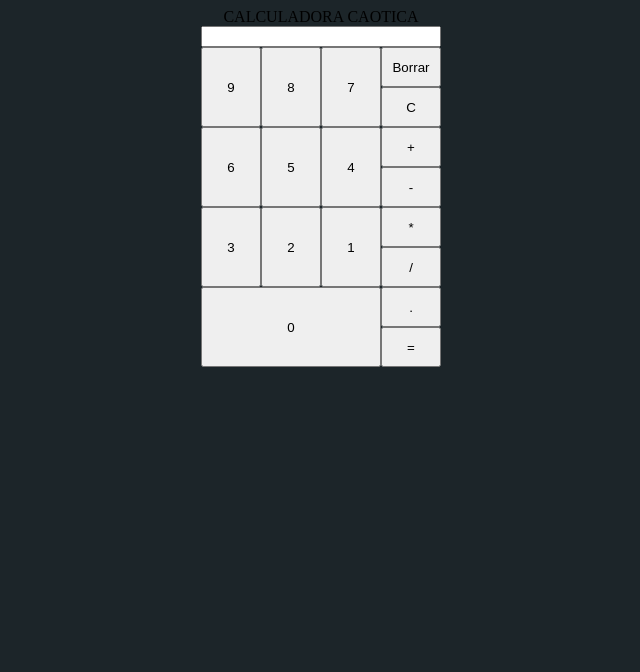
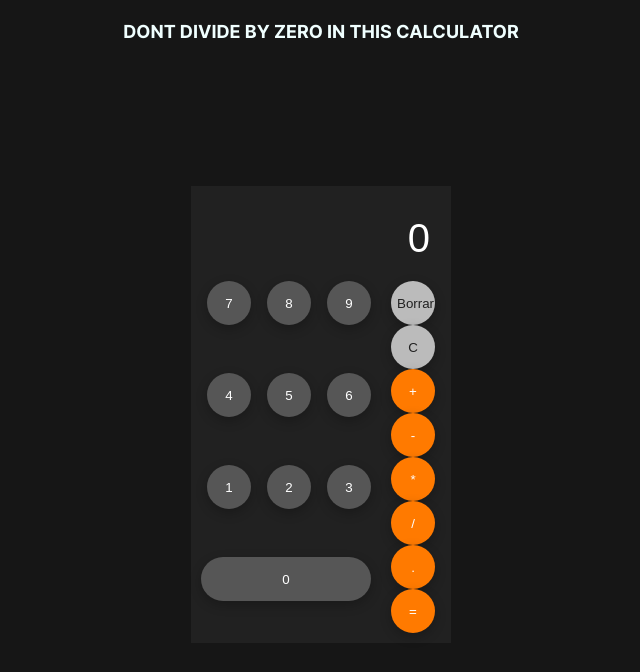
Before and after one commit to Juancho2706/CalculadoraOP, a plain HTML site: page index.html in a window 1280 px wide. Shown: the whole page, without its empty margins (319-959 px from the left). Drawn offline with Linux system fonts and the light colour scheme.

Commit message:
Version 1.5 con algo de CSS

```diff
--- a/codigolindo.js
+++ b/codigolindo.js
@@ -5,6 +5,7 @@ marcobotones.classList.add('marcobotones');
 $calculadorabuttons.append(marcobotones);
 let sepresiono1eravez = false,
     operadoranterior = '';
+$elinput.value = '0';
 
 for (let index = 9; index >= 0; index--) {      //FOR TO MAKE NUMBER BUTTONS
     const botonescalculadora = document.createElement('button');
@@ -63,6 +64,9 @@ for (let index = 0; index < 8; index++) {       //FOR TO MAKE THE OPERANTS BUTTO
     botonesoperantes.textContent = operantes[index].operador;
     botonesoperantes.classList = operantes[index].clase;
     botonesoperantes.classList.add('botones');
+    if(index < 2){
+        botonesoperantes.classList.add('botonborrar');
+}
     if(index >= 2){
             botonesoperantes.classList.add('botonoperador');
     }
@@ -83,6 +87,7 @@ function verificar(prendeapaga){                //CHECK IF THERE IS ALREADY A '.
 function nuevaigual(valorinput){                //MAKES A NEW FUNCTION WITH THE INPUT VALUE AND RETURNS THE EQUATION
     let stringfuncion = String('return ' + valorinput);
     let nuevaigual = new Function(stringfuncion);
+
     if(Number.isInteger(nuevaigual())){
         return nuevaigual();
     }else{
@@ -98,13 +103,17 @@ function elevento(index){                       //MAIN FUNCTION, this takes the
             }else{
                 verificar(false);
             }
+            if($elinput.value == ''){
+                $elinput.value = '0';
+                verificar(false);
+            }
             break;
         case 'C':
             verificar(false);
             todoslosoperadores[4].disabled = false;
             return $elinput.value = '0';
         default:
-            if(sepresiono1eravez){
+            if(sepresiono1eravez == true){
                      sepresiono1eravez = false;
                      verificar(false);
                      return $elinput.value = nuevaigual($elinput.value).toString();
@@ -114,15 +123,17 @@ function elevento(index){                       //MAIN FUNCTION, this takes the
             case '-':
             case '*':
             case '/':
-                sepresiono1eravez = true;
+                entrecero($elinput.value);
+                // sepresiono1eravez = true;
                 verificar(true);
-                $elinput.textContent = nuevaigual($elinput.value) + operantes[index].operador;
+                // $elinput.textContent = nuevaigual($elinput.value) + operantes[index].operador;
                 return $elinput.value = nuevaigual($elinput.value) + operantes[index].operador;
             case '=':
                 verificar(false);
                 if($elinput.value.indexOf('.') !== -1){
                     todoslosoperadores[4].disabled = true;
                 }
+                entrecero($elinput.value);
                 return $elinput.value = nuevaigual($elinput.value);
             case '.':
                 verificar(true);
@@ -131,6 +142,14 @@ function elevento(index){                       //MAIN FUNCTION, this takes the
     }
 }
 document.addEventListener('keydown', function(e){ //TO ADD KEY SUPPORT FOR THE OPERANTS
+    if((todoslosoperadores[4].disabled) == true){
+        let key = e.key;
+        console.log(key);
+        return teclaslocas(key);
+    }
+    if($elinput.value.indexOf(operantes.operador) !== -1){
+        todoslosoperadores[4].disabled = true;
+    }
         let key = e.key;
         console.log(key);
         teclaslocas(key);
@@ -153,4 +172,12 @@ document.addEventListener('keydown', function(e){ //TO ADD KEY SUPPORT FOR THE O
                 case 'Enter':
                     return elevento(6);
             }
+
 })
+function entrecero (valor){                     //CANT DIVIDE TO 0
+    if(valor.includes('/0')){
+        alert('Told ya');
+        $elinput.value = "0";
+        return window.location.href = 'https://www.youtube.com/watch?v=dQw4w9WgXcQ';
+    }
+}
--- a/index.html
+++ b/index.html
@@ -8,7 +8,7 @@
     <link rel="stylesheet" href="style.css">
 </head>
 <body>
-    <header>CALCULADORA CAOTICA</header>
+    <h1 style="color: azure; font-size: large;">DONT DIVIDE BY ZERO IN THIS CALCULATOR</h1>
     <div class="calculadora-body">
         <input class="untext" type="text" readonly>
         <div class="botonescalculadora">
--- a/style.css
+++ b/style.css
@@ -1,12 +1,19 @@
 body{
-    background-color:rgb(28, 37, 41);
+    background-color:#161616;
     display: flex;
     align-items: center;
     flex-direction: column;
+    font-family: 'Victorismyhommie', sans-serif;
+    font-style: normal;
+    font-weight:bolder;
+    font-size: 16px;
+    line-height: 24px;
+    text-align: center;
 }
 .botonescalculadora{
     display: flex;
     width: 240px;
+    padding: 0px;
 }
 .calculadora-body{
     display: flex;
@@ -14,18 +21,23 @@ body{
     align-items: center;
     max-width: 240px;
     align-items: stretch;
+    background-color: #212121;
+    padding: 10px;
+    margin-top: 130px;
 }
 .botones{
-    width: 60px;
-    height: 80px;
+    width: 44px;
+    height: 44px;
+    background-color: #565656;
+    box-shadow: 0px 4px 12px rgba(0, 0, 0, 0.24);
+    border-radius: 100px;
+    color: white;
+    border-style: hidden;
 }
 .marcooperadores{
-    width: 60px;
+    width: 44px;
 }
 
-.marcobotones{
-width: 180px;
-}
 .zero{
     width: 180px;
 }
@@ -33,6 +45,35 @@ width: 180px;
     height: 120px;
 }
 .marcooperadores .botones{
-    width: 60px;
-    height: 40px;
+    width: 44px;
+    height: 44px;
 }
+@font-face {
+    font-family: 'Victorismyhommie';
+    src: url('Inter-VariableFont_slnt\,wght.ttf') format('truetype');
+}
+.untext{
+    color: white;
+    background-color: transparent;
+    border: none;
+    outline: none;
+    font-size: 40px;
+    text-align: right;
+    padding: 20px;
+    padding-inline: 11px;
+}
+.marcobotones{
+    max-width: 170px;
+    display: flex;
+    flex-direction: row-reverse;
+    flex-wrap: wrap;
+    gap: 16px;
+    padding-right: 20px;
+}
+.botonoperador{
+    background-color: #FF7A00;
+}
+.botonborrar{
+    background-color: #BBBBBB;
+    color: #212121;
+}
```
Also changed, not shown: Inter-VariableFont_slnt,wght.ttf (added), OFL.txt (added), README.txt (added). Lines whose indentation alone changed are shown as unchanged.
